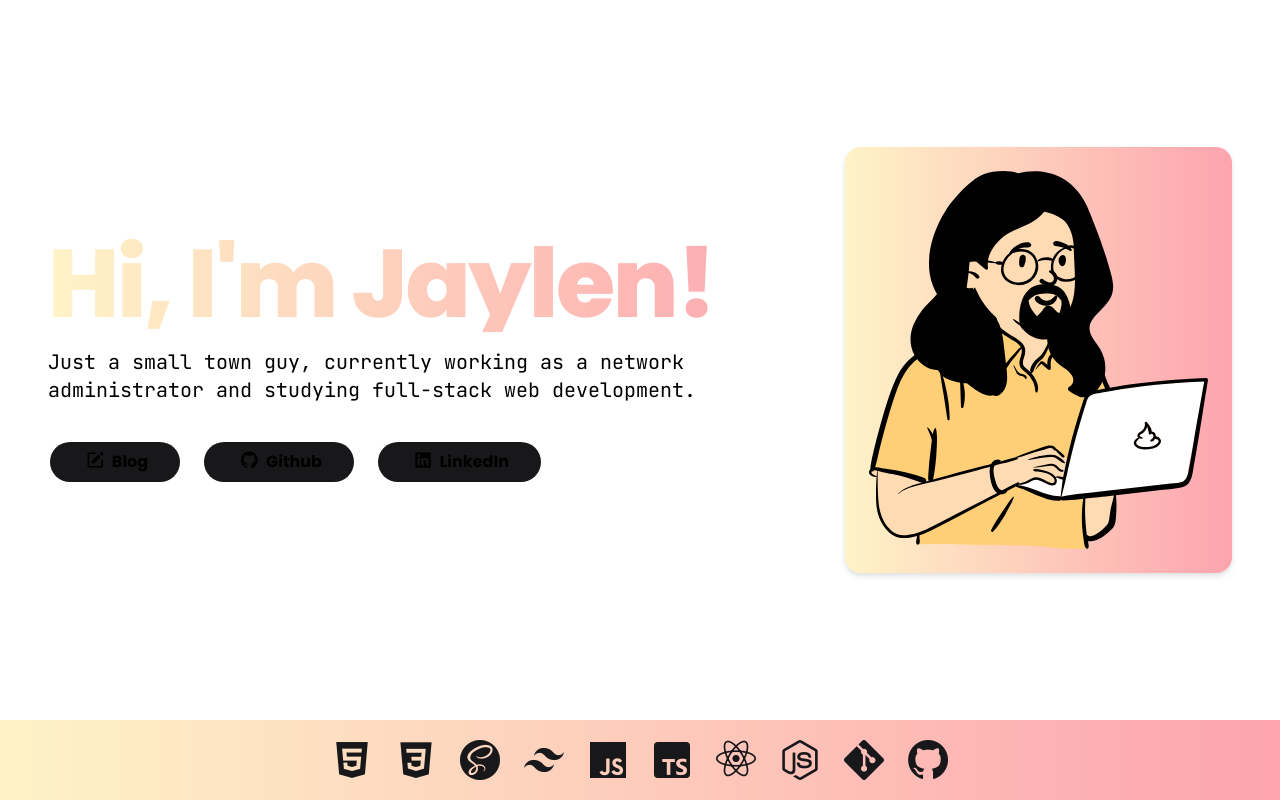
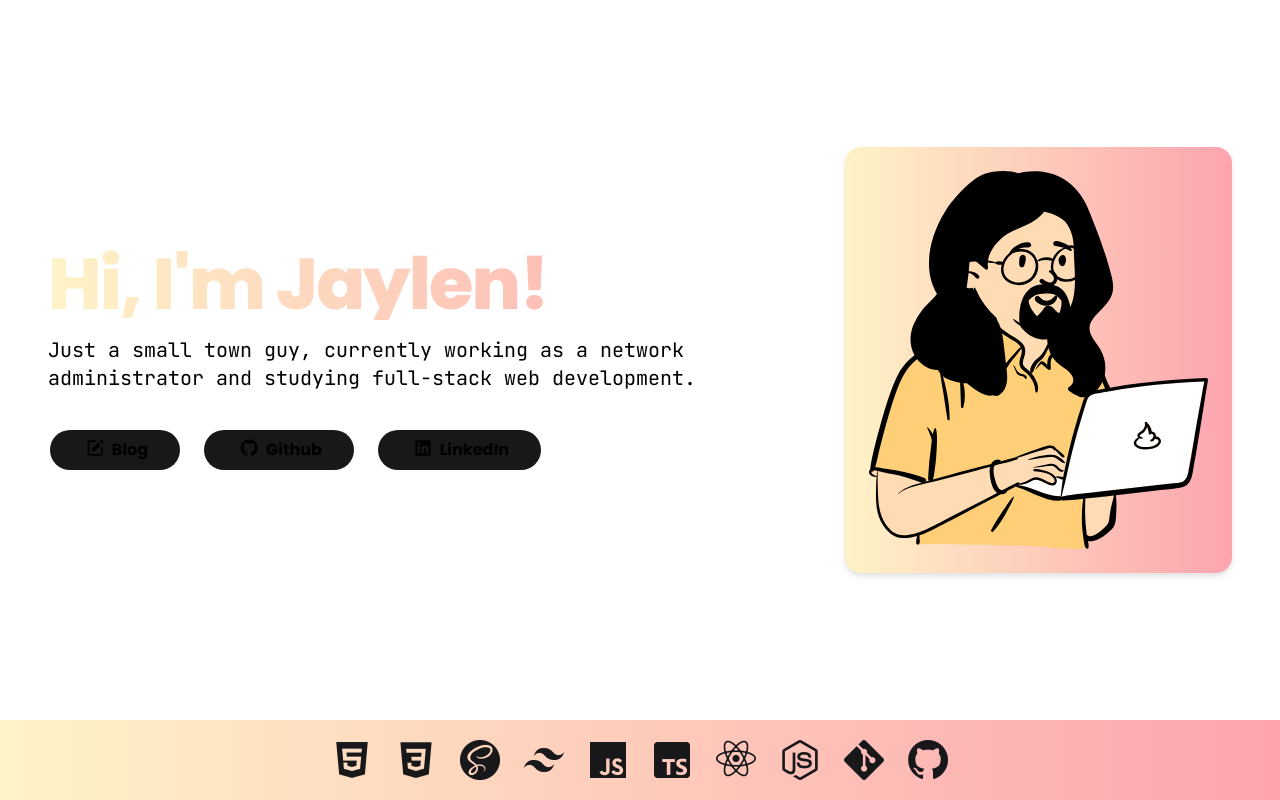
Before and after one commit to JYLN/jyln-personal-site, a SvelteKit app: page / in a window 1280 px wide. Built offline with nearby package versions, Linux system fonts and the light colour scheme.

Commit message:
Fix large h1

```diff
--- a/src/routes/+page.svelte
+++ b/src/routes/+page.svelte
@@ -21,7 +21,7 @@
 
 <section class="hero flex-col-reverse gap-10 lg:flex-row lg:gap-6">
 	<article class="max-w-full md:w-2/3">
-		<h1 class="hero-text-header text-5xl md:text-7xl lg:text-8xl">Hi, I'm Jaylen!</h1>
+		<h1 class="hero-text-header text-5xl md:text-7xl">Hi, I'm Jaylen!</h1>
 		<p class="hero-text-desc text-base lg:text-xl">
 			Just a small town guy, currently working as a network administrator and studying full-stack
 			web development.
```
